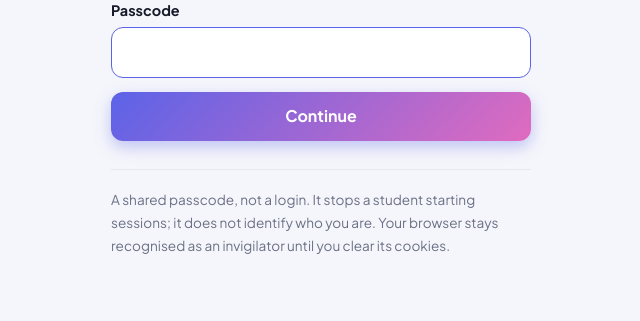
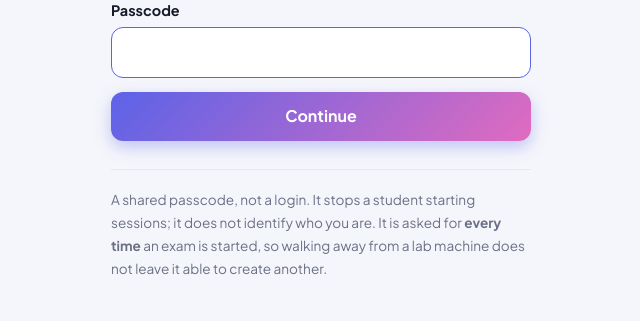
Before and after one commit to karleaabha-byte/snapnplan_cheat_detection, a Django app: template quiz/templates/quiz/exam_gate.html in a window 1280 px wide. Shown: the part 261-582 px from the top of the page, without its empty margins (319-959 px from the left). Run offline with Django 5.2, Linux system fonts and the light colour scheme; the template is opened without the code that fills it, so the values that code supplies are empty.

Commit message:
Require the passcode for every exam; blank the name field

```diff
--- a/quiz/templates/quiz/exam_gate.html
+++ b/quiz/templates/quiz/exam_gate.html
@@ -63,8 +63,9 @@
 
   <div class="note">
     A shared passcode, not a login. It stops a student starting sessions; it
-    does not identify who you are. Your browser stays recognised as an
-    invigilator until you clear its cookies.
+    does not identify who you are. It is asked for <b>every time</b> an exam
+    is started, so walking away from a lab machine does not leave it able to
+    create another.
   </div>
 {% endif %}
 
--- a/quiz/templates/quiz/exam_join.html
+++ b/quiz/templates/quiz/exam_join.html
@@ -33,7 +33,7 @@
     {% csrf_token %}
     <label for="name">Your full name, as it appears on the roll</label>
     <input id="name" name="name" maxlength="60" required autofocus
-           autocomplete="name" placeholder="Aabha Karle">
+           autocomplete="off">
     <button class="btn" type="submit">Continue</button>
     {% if error %}<p class="err">{{ error }}</p>{% endif %}
   </form>
```
Also changed, not shown: quiz/exam_views.py (+15 -0 lines).
